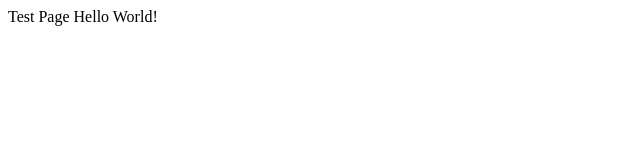
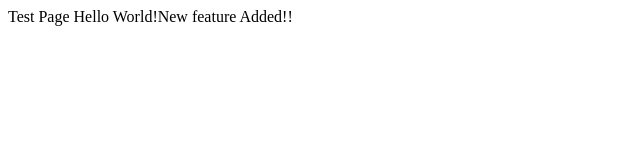
Before and after one commit to YashXSahu/Lecture1, a plain HTML site: page index.html in a window 1280 px wide. Shown: the whole page, without its empty margins (0-640 px from the left). Drawn offline with Linux system fonts and the light colour scheme.

Commit message:
New feature added

```diff
--- a/index.html
+++ b/index.html
@@ -4,6 +4,6 @@
       Test Page
     </head>
   <body>
-   Hello World!
+   Hello World!New feature Added!!
   </body>
   </html>
```
